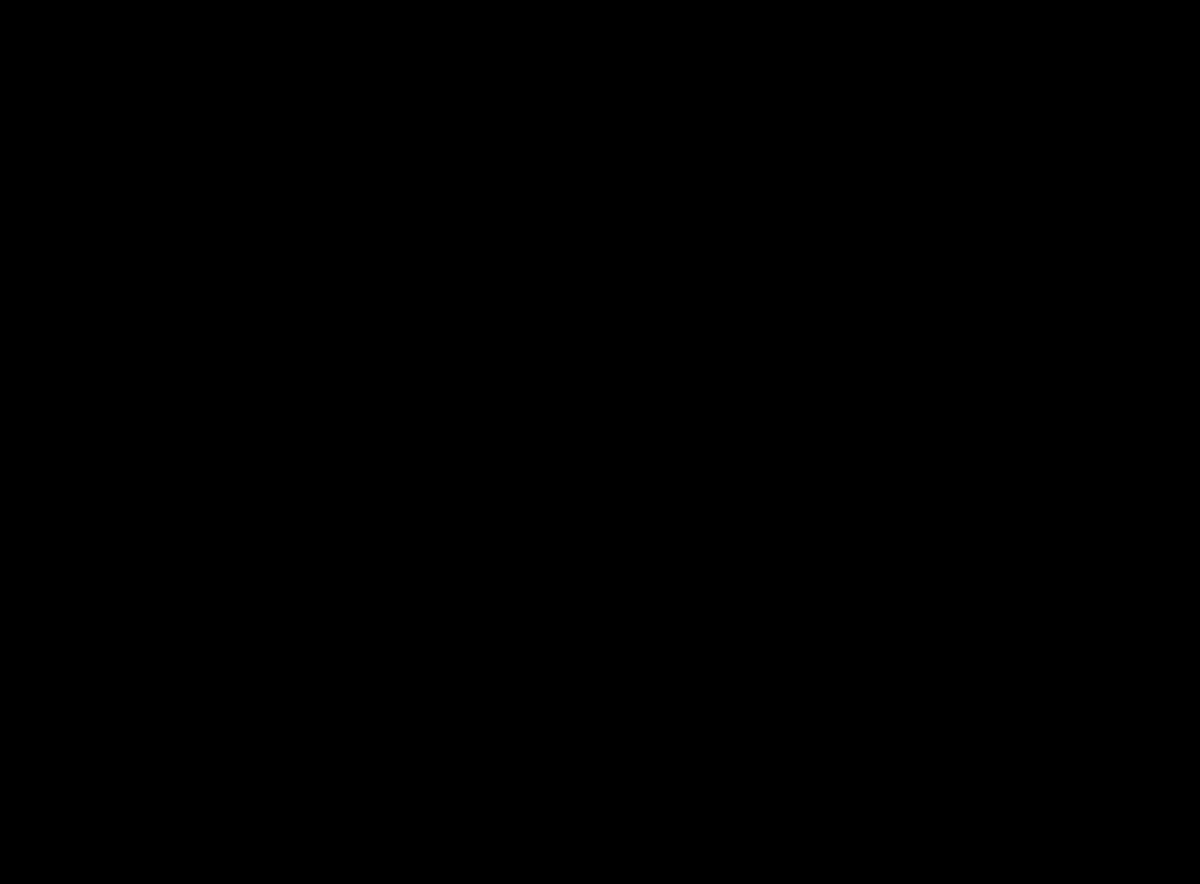
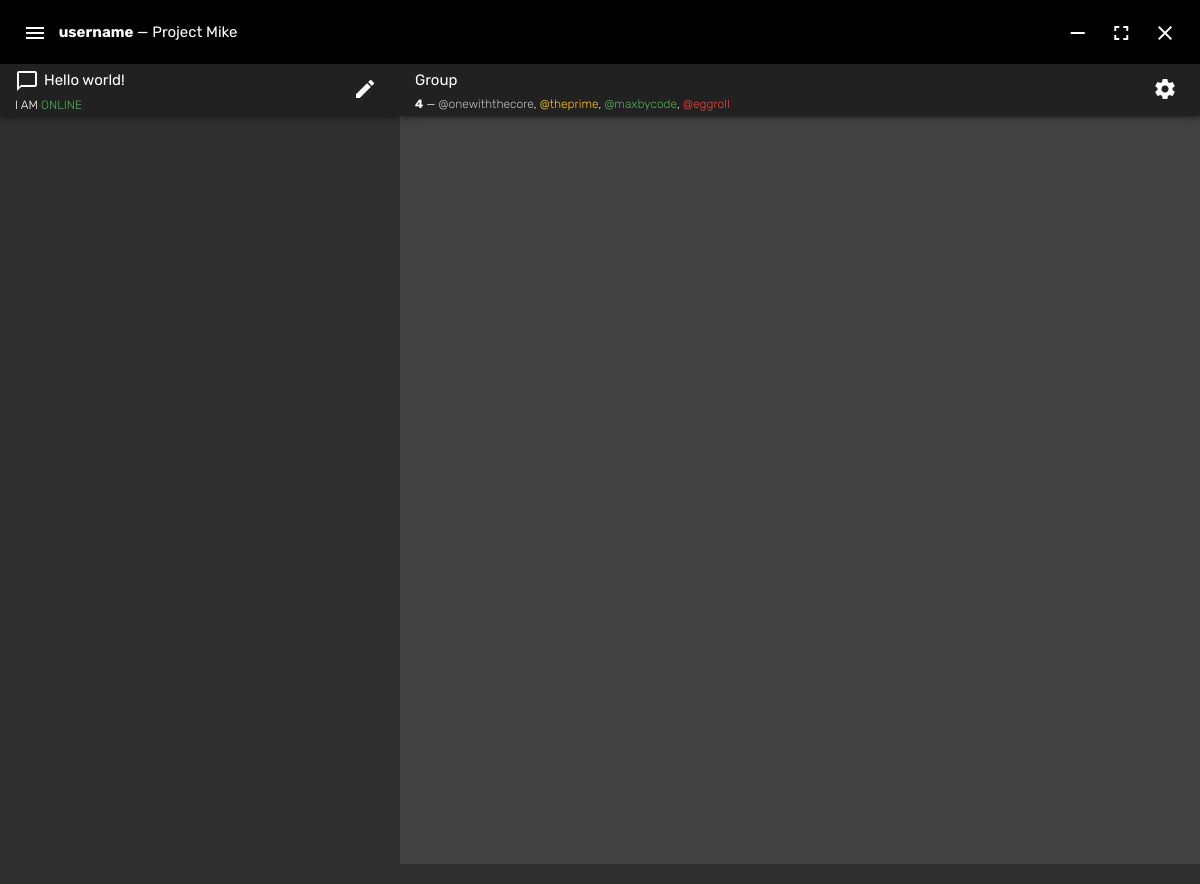
Before and after one commit to v0lture/project-mike, an Electron app: page index.html in a window 1200 px wide. Before the commit the page ends 800 px from the top, so only its background shows below. Drawn offline with nearby package versions, Linux system fonts and the light colour scheme.

Commit message:
title bar, identity bars, basic ui layout

```diff
--- a/css/app.css
+++ b/css/app.css
@@ -1,8 +1,12 @@
 body {
-    background: black;
+    background: #303030;
     color: white;
     font-family: "Rubik", sans-serif;
     overflow: hidden;
+}
+
+p {
+    margin: 0;
 }
 
 /* materialize */
@@ -56,53 +60,93 @@ input:not([type]):focus:not([readonly])+label, input[type=text]:not(.browser-def
     color: black;
 }
 
-/* toolbox */
-.toolbox {
-    background: #212121;
-    width: 100vw;
-    height: 100vh;
-    max-height: 100vh;
-    overflow: hidden;
+/* title bar */
+.titlebar {
+    height: 64px;
+    background: #000;
+  -webkit-user-select: none;
 }
 
-.toolbox > * > * > .scroll {
-    overflow-y: auto;
-    padding: 15px;
-    height: calc(100vh - 48px);
+.titlebar > .draggable {
+    -webkit-app-region: drag;
+    height: 15px;
 }
 
-.header {
-    color: white;
+.titlebar > .title {
+    padding: 0px 15px;
+    margin-top: -2.5px;
+}
+
+.titlebar > .title > .user {
     font-weight: 700;
 }
 
-.header > small {
-    font-weight: 400;
-    color: #eee;
-    text-transform: uppercase;
+/* chat view */
+.chatview {
+    height: 100vh;
+    overflow-y: auto;
+    overflow-x: hidden;
+    width: 100%;
+    background: #424242;
 }
 
-/* wizard */
-.wizard {
-    background: #ffc107;
-    color: black;
-    width: 100vw;
-    height: 100vh;
-    max-height: 100vh;
-    overflow: hidden;
-    display: none;
+.identity {
+    background: #212121;
+    color: white;
+    padding: 5px 15px;
+    height: 52px;
+    -webkit-user-select: none;
 }
 
-.wizard > .scroll {
+.chatview > .contents {
     overflow-y: auto;
-    padding: 15px;
-    height: 100vh;
+    overflow-x: hidden;
+    width: 100%;
+    height: calc(100vh - 52px);
 }
 
-.wizard > .scroll > .step > .header {
-    color: black;
+/* convo view */
+.convoview {
+    width: 100%;
+    height: 100vh;
+    overflow-y: auto;
+    overflow-x: auto;
 }
 
-.wizard > .scroll > .step > .header > small {
-    color: #373737;
+.convoview > .convolist {
+    height: calc(100vh - 52px);
+    overflow-y: auto;
+    overflow-x: hidden;
 }
+
+.identity > .state {
+    text-transform: uppercase;
+    font-weight: 300;
+    font-size: 12px;
+}
+
+.state.online {
+    color: #4CAF50;
+}
+
+.state.away {
+    color: #FFC107;
+}
+
+.state.busy {
+    color: #F44336;
+}
+
+.state.offline {
+    color: #BDBDBD;
+}
+
+.identity > .members {
+    font-weight: 300;
+    font-size: 12px;
+}
+
+.identity > .msg > .material-icons {
+    font-size: 24px;
+    margin-right: 5px;
+}
--- a/index.html
+++ b/index.html
@@ -5,7 +5,7 @@
         <title>Project Mike</title>
 
         <!-- Fonts & Icons -->
-        <link href="https://fonts.googleapis.com/css?family=Rubik:300,400,500" rel="stylesheet">
+        <link href="https://fonts.googleapis.com/css?family=Rubik:300,400,700" rel="stylesheet">
         <link href="https://fonts.googleapis.com/icon?family=Material+Icons" rel="stylesheet">
 
         <!-- css -->
@@ -17,7 +17,48 @@
 
     <body>
 
+        <div class="titlebar">
+            <div class="draggable"></div>
+            <div class="right title">
+                <a class="btn-floating waves-effect waves-light transparent z-depth-0"><i class="material-icons">remove</i></a>
+                <a class="btn-floating waves-effect waves-light transparent z-depth-0"><i class="material-icons">fullscreen</i></a>
+                <a class="btn-floating waves-effect waves-light transparent z-depth-0"><i class="material-icons">close</i></a>
+            </div>
+            <div class="title">
+                <a class="btn-floating waves-effect waves-light transparent z-depth-0"><i class="material-icons">menu</i></a>
+                <span class="user">username</span> &mdash; Project Mike
+            </div>
+        </div>
 
+        <div class="row">
+
+            <div class="col s4 convoview">
+                <!-- conversations view -->
+                <div class="identity z-depth-2">
+                    <a class="btn-floating waves-effect waves-light transparent z-depth-0 right"><i class="material-icons">edit</i></a>
+                    <span class="msg truncate"><i class="material-icons left">chat_bubble_outline</i> Hello world!</span>
+                    <span class="state">I am <span class="state online">Online</span></span>
+                </div>
+
+                <div class="convolist">
+
+                </div>
+            </div>
+
+            <div class="col s8 chatview">
+                <!-- chat view -->
+                <div class="identity z-depth-2">
+                    <a class="btn-floating waves-effect waves-light transparent z-depth-0 right"><i class="material-icons">settings</i></a>
+                    <span class="msg">Group</span><br />
+                    <span class="members"><b>4</b> &mdash; <span class="state offline">@onewiththecore</span>, <span class="state away">@theprime</span>, <span class="state online">@maxbycode</span>, <span class="state busy">@eggroll</span></span>
+                </div>
+
+                <div class="contents">
+
+                </div>
+            </div>
+
+        </div>
 
     </body>
 
--- a/main.js
+++ b/main.js
@@ -13,7 +13,7 @@ let mainWindow
 
 function createWindow () {
   // Create the browser window.
-  mainWindow = new BrowserWindow({width: 800, height: 600})
+  mainWindow = new BrowserWindow({width: 1200, height: 800, frame: false})
 
   // and load the index.html of the app.
   mainWindow.loadURL(url.format({
@@ -58,3 +58,4 @@ app.on('activate', function () {
 
 // In this file you can include the rest of your app's specific main process
 // code. You can also put them in separate files and require them here.
+require("./firebase.js");
--- a/package.json
+++ b/package.json
@@ -13,6 +13,7 @@
     "electron": "~1.6.2"
   },
   "dependencies": {
+    "firebase": "^4.1.3",
     "hammerjs": "^2.0.8",
     "jquery": "^3.2.1"
   }
```
Also changed, not shown: firebase.js (added, +12 -0 lines), 1 other file.
